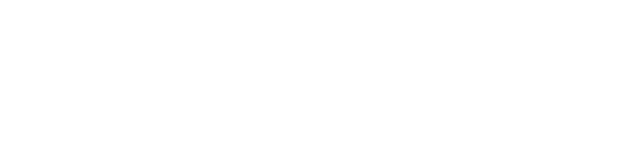
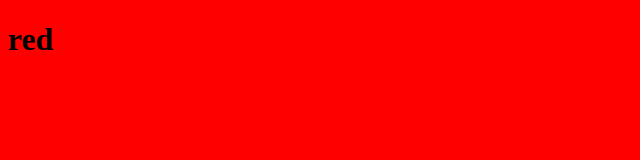
Before and after one commit to adeeldin72/adeel-din-project1, a plain HTML site: page index.html in a window 1280 px wide. Shown: the whole page, without its empty margins (0-640 px from the left). Drawn offline with Linux system fonts and the light colour scheme.

Commit message:
added sass

```diff
--- a/index.html
+++ b/index.html
@@ -6,10 +6,11 @@
     <meta http-equiv="X-UA-Compatible" content="IE=edge">
     <meta name="viewport" content="width=device-width, initial-scale=1.0">
     <title>Document</title>
+    <link rel="stylesheet" href="./styles/style.css">
 </head>
 
 <body>
-
+    <h1>red</h1>
 </body>
 
 </html>
--- /dev/null
+++ b/styles/sass/style.scss
@@ -0,0 +1,3 @@
+body {
+  background-color: red;
+}
```
Also changed, not shown: styles/style.css (added).
